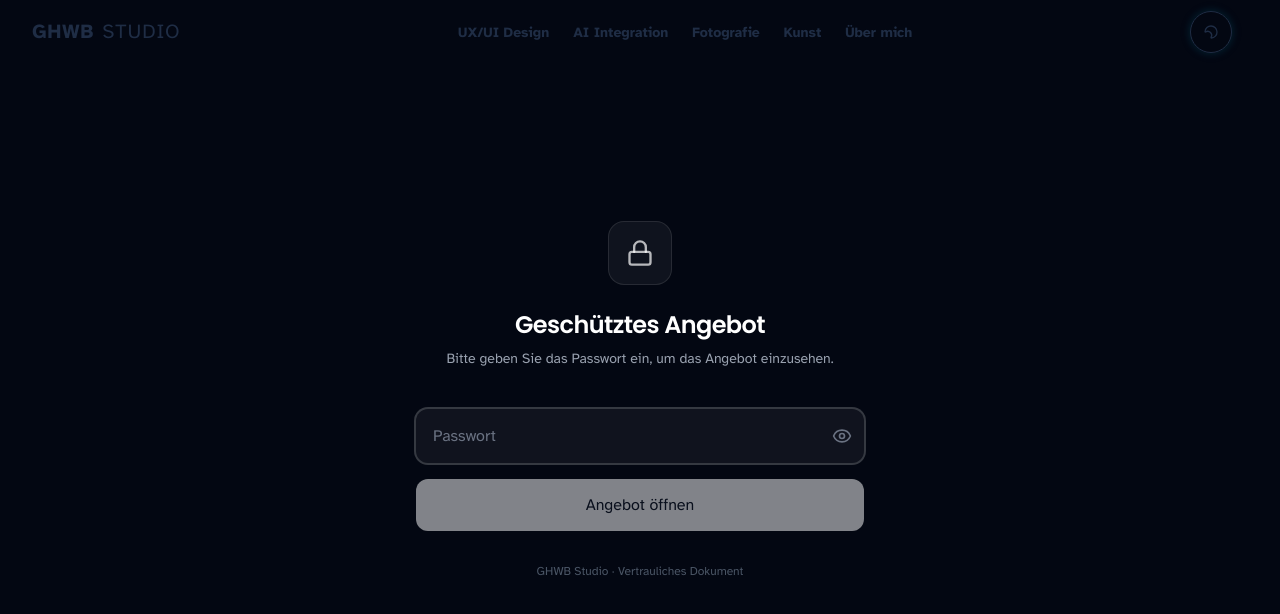
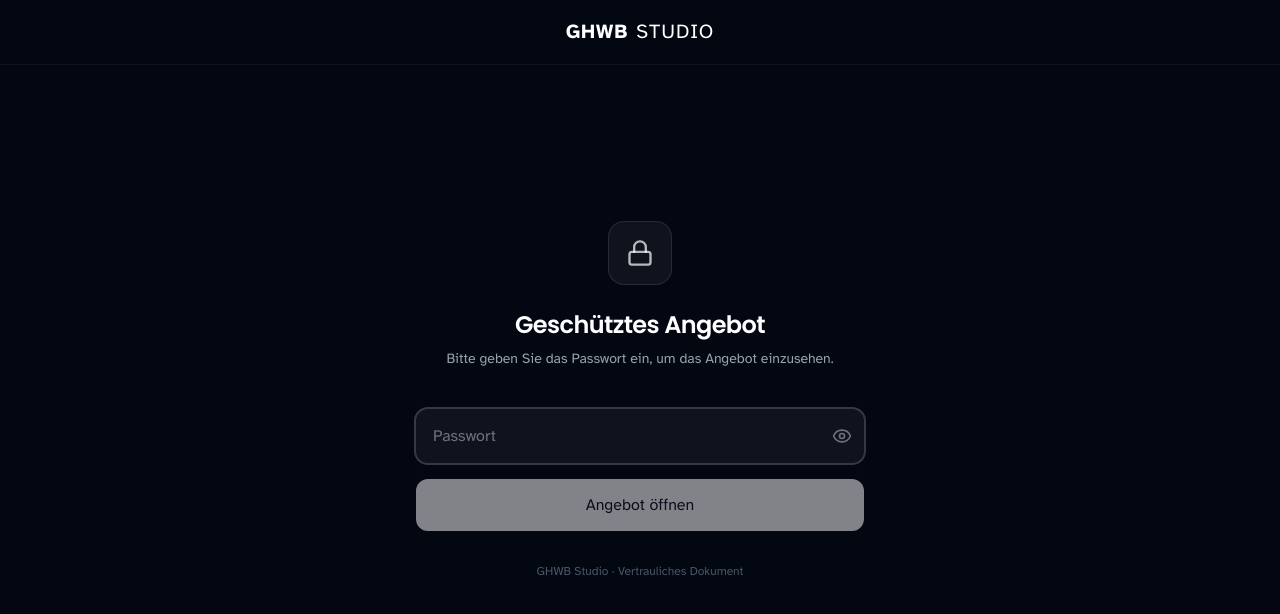
Before and after one commit to GHubertusWB/ghwb-studio-portfolio, a Next.js app: page /angebot/1 in a window 1280 px wide. Shown: the top 614 px of the page. Built offline with nearby package versions, Linux system fonts and the light colour scheme.

Commit message:
fix: Angebotsseite - minimale Nav mit Logo, SpecialButton für Aktionen

```diff
--- a/src/app/angebot/[id]/page.tsx
+++ b/src/app/angebot/[id]/page.tsx
@@ -4,6 +4,7 @@ import { useState, useEffect } from 'react'
 import { useParams } from 'next/navigation'
 import { motion, AnimatePresence } from 'framer-motion'
 import { Lock, Eye, EyeOff, AlertCircle, Loader2, CheckCircle, Send, PenLine, X } from 'lucide-react'
+import { SpecialButton } from '@/components/ui/SpecialButton'
 
 export default function AngebotPage() {
   const params = useParams()
@@ -351,31 +352,25 @@ export default function AngebotPage() {
 
         {/* Action Buttons */}
         <div className="flex gap-3 justify-center">
-          <button
+          <SpecialButton
+            variant="primary"
+            size="sm"
             onClick={() => { setShowAcceptConfirm(true); setShowRevisionForm(false); setActionError(''); setActionSuccess('') }}
             disabled={accepted || actionLoading}
-            className={`px-6 py-2.5 text-sm font-medium rounded-lg transition-all flex items-center gap-2 ${
-              accepted
-                ? 'bg-emerald-900/50 text-emerald-400 cursor-default'
-                : 'bg-emerald-600 hover:bg-emerald-500 text-white'
-            } disabled:opacity-70`}
           >
-            <CheckCircle className="w-4 h-4" />
+            <CheckCircle className="w-4 h-4 mr-2" />
             {accepted ? 'Beauftragung gesendet ✓' : 'Angebot beauftragen'}
-          </button>
+          </SpecialButton>
 
-          <button
+          <SpecialButton
+            variant="secondary"
+            size="sm"
             onClick={() => { setShowRevisionForm(true); setShowAcceptConfirm(false); setActionError(''); setActionSuccess('') }}
             disabled={revisionSent || actionLoading}
-            className={`px-6 py-2.5 text-sm font-medium rounded-lg transition-all flex items-center gap-2 ${
-              revisionSent
-                ? 'bg-amber-900/50 text-amber-400 cursor-default'
-                : 'bg-amber-600 hover:bg-amber-500 text-white'
-            } disabled:opacity-70`}
           >
-            <PenLine className="w-4 h-4" />
+            <PenLine className="w-4 h-4 mr-2" />
             {revisionSent ? 'Änderungswünsche gesendet ✓' : 'Änderungswünsche'}
-          </button>
+          </SpecialButton>
         </div>
       </div>
     </div>
--- a/src/components/Navigation.tsx
+++ b/src/components/Navigation.tsx
@@ -52,6 +52,24 @@ const Navigation = () => {
   // Prevent hydration mismatch by not rendering until mounted
   if (!mounted) {
     return null
+  }
+
+  // Minimale Nav auf Angebotsseiten: nur zentriertes Logo
+  if (pathname.startsWith('/angebot/')) {
+    return (
+      <nav className="fixed top-0 w-full z-50 bg-gray-950/80 backdrop-blur-md border-b border-white/5">
+        <div className="max-w-7xl mx-auto px-4 sm:px-6 lg:px-8">
+          <div className="flex justify-center items-center h-16">
+            <NavigationLink href="/" className="text-xl tracking-wider">
+              <span className="flex items-center">
+                <span className="font-bold text-white">GHWB</span>
+                <span className="font-medium ml-2 text-white">STUDIO</span>
+              </span>
+            </NavigationLink>
+          </div>
+        </div>
+      </nav>
+    )
   }
 
   return (
```
